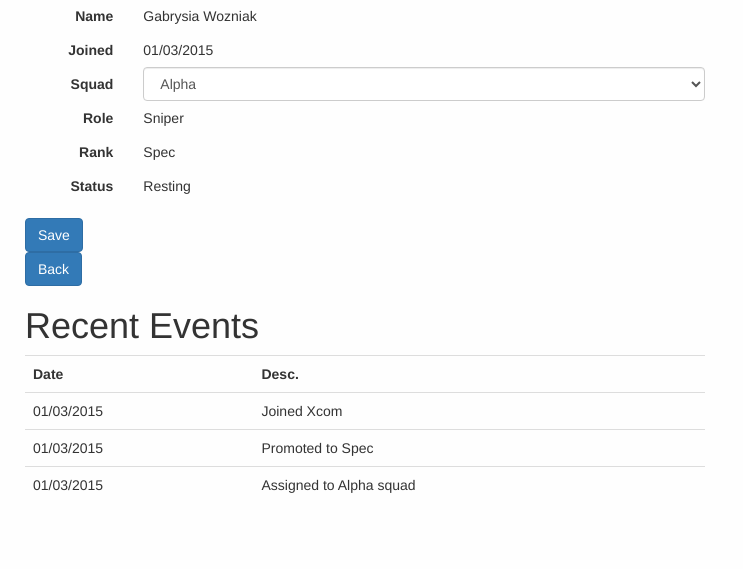
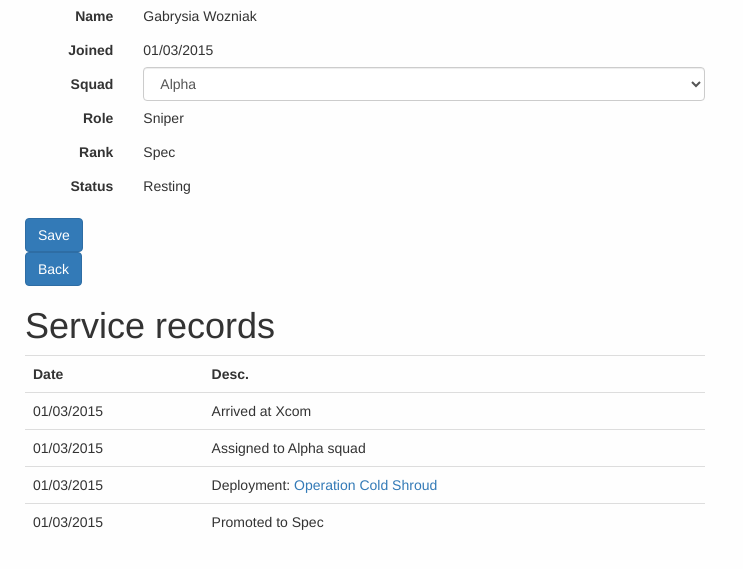
Before and after one commit to zorfmorf/xcom, a Django app: page /troops/3/ in a window 1280 px wide. Shown: the part 81-650 px from the top of the page, without its empty margins (0-743 px from the left). Run offline with Django 3.2, Linux system fonts and the light colour scheme; data comes from the database, SQL or seed files in the repository; some libraries are stand-ins or nearby versions.

Commit message:
Added deployments to soldier service records

```diff
--- a/xcom/troops/admin.py
+++ b/xcom/troops/admin.py
@@ -10,6 +10,7 @@ from troops.models import MissionResult
 from troops.models import Mission
 from troops.models import Event
 from troops.models import Stats
+from troops.models import Deployment
 
 # Register your models here.
 admin.site.register(Role)
@@ -23,3 +24,4 @@ admin.site.register(MissionResult)
 admin.site.register(Mission)
 admin.site.register(Event)
 admin.site.register(Stats)
+admin.site.register(Deployment)
--- a/xcom/troops/models.py
+++ b/xcom/troops/models.py
@@ -43,11 +43,11 @@ class Soldier(models.Model):
 class SoldierEvent(models.Model):
 	soldier = models.ForeignKey(Soldier)
 	date = models.DateField('Date')
-	event = models.CharField(max_length = 200)
+	name = models.CharField(max_length = 200)
 	def getDate(self):
 		return self.date.strftime('%d/%m/%Y')
 	def __str__(self):
-		return self.getDate() + ": " + self.soldier.name + " - " + self.event
+		return self.getDate() + ": " + self.soldier.name + " - " + self.name
 
 class MissionType(models.Model):
 	name = models.CharField(max_length = 100)
@@ -75,6 +75,8 @@ class Mission(models.Model):
 class Deployment(models.Model):
 	soldier = models.ForeignKey(Soldier)
 	mission = models.ForeignKey(Mission)
+	result = models.ForeignKey(Status, null=True)
+	days = models.IntegerField(default=0)
 	def __str__(self):
 		return self.soldier.name + " deployed on " + self.mission.name
 
--- a/xcom/troops/static/css/style.css
+++ b/xcom/troops/static/css/style.css
@@ -12,7 +12,6 @@ body {
 
 .soldiers
 {
-	position: relative;
 	float: left;
 	width: 600px;
 	padding: 10px;
@@ -20,8 +19,7 @@ body {
 
 .lastevents
 {
-	position: relative;
-	float: left;
+	float: right;
 	width: 700px;
 	padding: 10px;
 }
--- a/xcom/troops/templates/troops/soldier.html
+++ b/xcom/troops/templates/troops/soldier.html
@@ -41,7 +41,7 @@
 		<p><a href="/troops/">	<button type="button" class="btn btn-primary">Back</button></a></p>
 	</div>
 	<div>
-		<h1>Recent Events</h1>
+		<h1>Service records</h1>
 		<table class="table">
 			<tr>
 				<th>Date</th>
@@ -53,7 +53,7 @@
 					{% if event.squad %}
 						<td>Deployment: <a href="event.id">{{event.name}}</a></td>
 					{% else %}
-						<td>{{event.event}}</td>
+						<td>{{event.name}}</td>
 					{% endif %}
 				</tr>
 			{% endfor %}
--- a/xcom/troops/views.py
+++ b/xcom/troops/views.py
@@ -14,6 +14,7 @@ from troops.models import SoldierEvent
 from troops.models import Event
 from troops.models import Mission
 from troops.models import Stats
+from troops.models import Deployment
 
 def index(request):
 	#sys.stderr.write(str(request.GET.get('name', 'empty')) + '\n')
@@ -38,9 +39,17 @@ def soldier(request, soldier_id):
 		soldier = Soldier.objects.get(pk=soldier_id)
 		squads = Squad.objects.all()
 		events = SoldierEvent.objects.filter(soldier=soldier.id)
+		deploys = Deployment.objects.filter(soldier=soldier.id)
+		mission = []
+		for deploy in deploys:
+			mission.extend([deploy.mission])
+		output = list(chain(events, mission))
+		output.sort(key=lambda r: r.date)
+		output.sort(key=lambda r: r.name)
+
 	except Soldier.DoesNotExist:
 		raise Http404
-	return render(request, 'troops/soldier.html', {'soldier': soldier, 'events': events, 'squads': squads})
+	return render(request, 'troops/soldier.html', {'soldier': soldier, 'events': output, 'squads': squads})
 
 def assign(request, soldier_id):
 	squad_id = request.GET.get("squad")
@@ -72,5 +81,5 @@ def addRookie(name):
 	event = SoldierEvent()
 	event.soldier = soldier
 	event.date = date.date
-	event.event = 'Joined Xcom'
+	event.event = 'Arrived at Xcom'
 	event.save()
```
Also changed, not shown: xcom/db.sqlite3, xcom/troops/migrations/0007_auto_20141218_2253.py (added), xcom/troops/migrations/0008_auto_20141218_2353.py (added).
